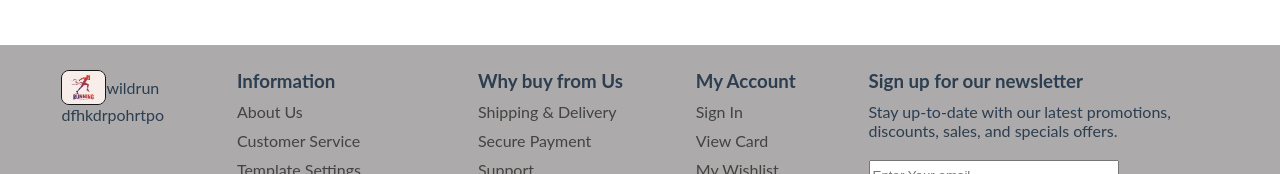
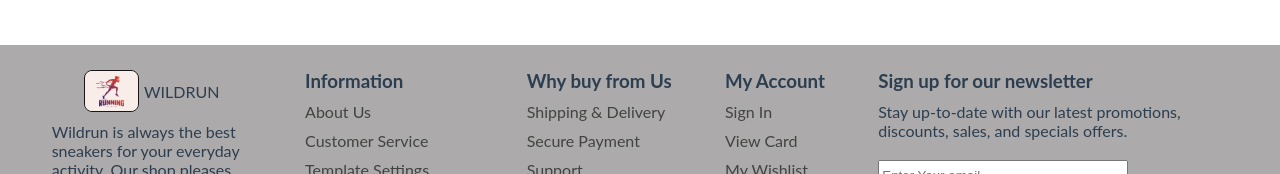
Before and after one commit to vitaliiskr/vue-sport-shop, a Vue app: page / in a window 1280 px wide. Shown: the part 2600-2774 px from the top of the page. Built offline with nearby package versions, Linux system fonts and the light colour scheme.

Commit message:
changed footer block

```diff
--- a/src/components/Footer/Footer.vue
+++ b/src/components/Footer/Footer.vue
@@ -1,6 +1,6 @@
 <template>
   <footer class="footer">
-    <FooterLogo />
+    <FooterLogo :description="footerBlock.Description"/>
     <Information />
     <BuyFromUs />
     <MyAccount />
--- a/src/components/Footer/FooterLogo.vue
+++ b/src/components/Footer/FooterLogo.vue
@@ -4,16 +4,14 @@
         <img src="@/images/main-logo.jpg" alt="Logo" class="footer-logo__img">
         <div class="footer-logo__text">wildrun</div>
       </div>
-      <div class="footer__logo-description">dfhkdrpohrtpo</div>
+      <div class="footer-logo__description">{{description}}</div>
     </div>
 </template>
 
 <script>
 export default {
   name: 'FooterLogo',
-  props: {
-
-  },
+  props: ['description'],
 };
 </script>
 
@@ -25,13 +23,22 @@ export default {
   .footer-logo {
     display:flex;
     align-items: center;
+    justify-content: center;
+    margin-bottom: 10px;
+    &__text {
+      text-transform: uppercase;
+      margin-left: 5px;
+    }
     &__img {
-      width: 45px;
-      height: 35px;
+      width: 55px;
+      height: 42px;
       object-fit: cover;
       object-position: center;
       border: 1px $main-color solid;
       border-radius: 8px;
     }
+    &__description {
+      max-width: 200px;
+    }
   }
 </style>
--- a/src/components/Header/HeaderNav.vue
+++ b/src/components/Header/HeaderNav.vue
@@ -1,4 +1,5 @@
 <template>
+
    <nav class="nav">
       <ul class="nav__list">
         <li
@@ -37,12 +38,20 @@ export default {
        font-weight: 400;
        text-transform: uppercase;
        margin: 0 20px;
-       color: red,
      }
      &__link {
        text-decoration: none;
        color: $secondary-color;
        font-weight: 700;
+       &:hover {
+         color: grey;
+       }
      }
    }
+   @media screen and (max-width: 900px) {
+    .nav__list {
+      flex-direction: column;
+      align-items: center;
+    };
+  }
 </style>
```
